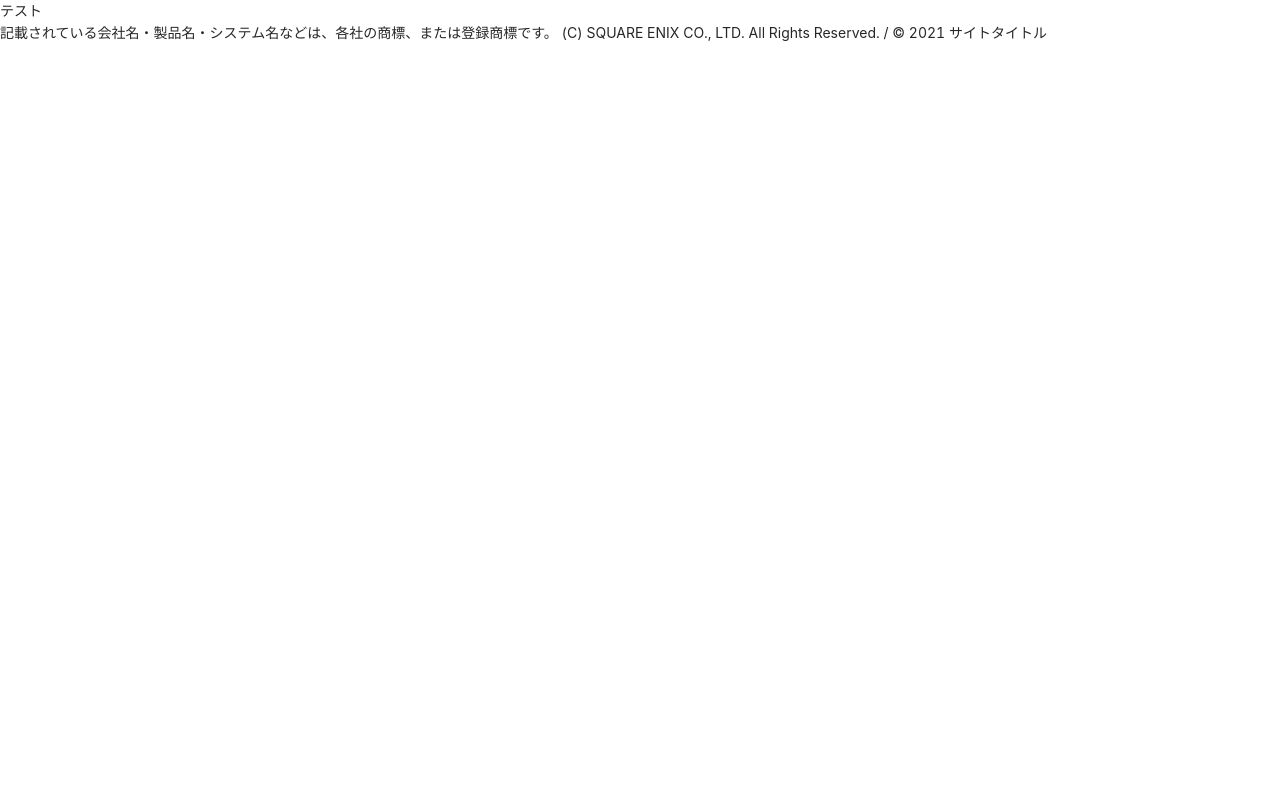
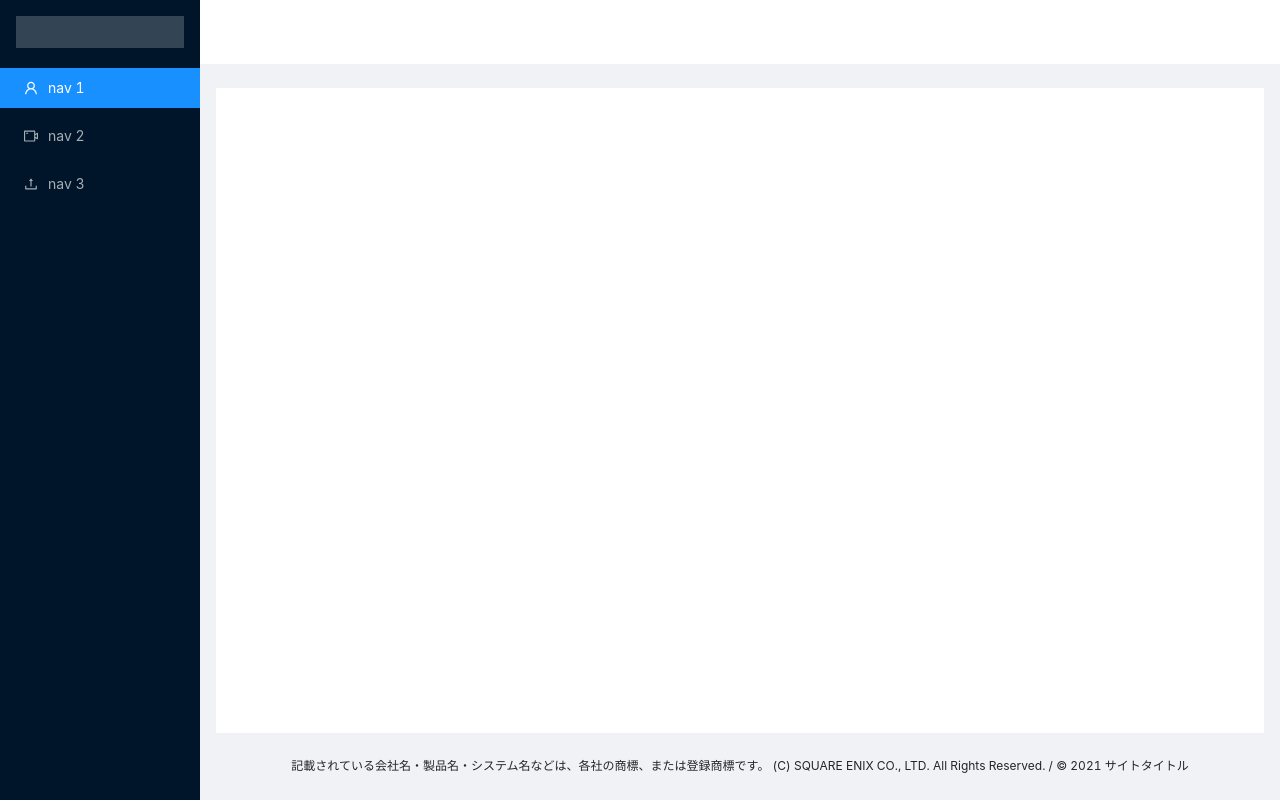
Before and after one commit to Syuu-n/ffxiv-preview, a Next.js app in the folder web/: page / in a window 1280 px wide. Built offline with nearby package versions, Linux system fonts and the light colour scheme.

Commit message:
Add font & base layout & scss

```diff
--- a/web/components/Layout/Layout.tsx
+++ b/web/components/Layout/Layout.tsx
@@ -1,9 +1,14 @@
 import Head from "next/head"
-import Link from 'next/link'
-// import { layoutStyle } from './layoutStyle'
+import styles from '../../styles/compoments/layout.module.scss'
 import {
   SITE_FULL_NAME, SITE_NAME, SITE_DOMAIN, SITE_DESCRIPTION,
 } from '../../lib/config/config'
+import { Layout as AntLayout, Menu } from "antd"
+import {
+  UploadOutlined,
+  UserOutlined,
+  VideoCameraOutlined,
+} from "@ant-design/icons"
 
 export default function Layout (props: {
   children: React.ReactNode
@@ -14,10 +19,10 @@ export default function Layout (props: {
   ogImageUrl?: string
 }) {
   const { children, title, description, noindex, pageUrl, ogImageUrl } = props
-  // const styles = layoutStyle()
+  const { Header, Sider, Content, Footer } = AntLayout
 
   return (
-    <div>
+    <>
       <Head>
         <title>{title ? `${title} | ${SITE_FULL_NAME}` : SITE_FULL_NAME}</title>
         <meta name="description" content={description ? description : SITE_DESCRIPTION} />
@@ -56,20 +61,43 @@ export default function Layout (props: {
           </>
         )}
       </Head>
+      <AntLayout className={styles.mainPage}>
+        {/* ---sider--- */}
+        <Sider
+          breakpoint="lg"
+          collapsedWidth="0"
+        >
+          <div className={styles.logo} />
+          <Menu theme="dark" mode="inline" defaultSelectedKeys={['1']}>
+            <Menu.Item key="1" icon={<UserOutlined />}>
+              nav 1
+            </Menu.Item>
+            <Menu.Item key="2" icon={<VideoCameraOutlined />}>
+              nav 2
+            </Menu.Item>
+            <Menu.Item key="3" icon={<UploadOutlined />}>
+              nav 3
+            </Menu.Item>
+          </Menu>
+        </Sider>
+        <AntLayout>
           {/* ---header--- */}
+          <Header className={styles.siteLayoutSubHeaderBackground} style={{ padding: 0 }} />
           {/* ---main--- */}
-      <main>
+          <Content
+            className={styles.siteLayoutBackground}
+            style={{ margin: '24px 16px 0' }}
+          >
             {children}
-      </main>
+          </Content>
           {/* ---footer--- */}
-      <footer>
-        {/* Copy Rights */}
-        <div>
+          <Footer className={styles.footer}>
             記載されている会社名・製品名・システム名などは、各社の商標、または登録商標です。
             (C) SQUARE ENIX CO., LTD. All Rights Reserved. /
             &copy; 2021 {SITE_FULL_NAME}
-        </div>
-      </footer>
-    </div>
+          </Footer>
+        </AntLayout>
+      </AntLayout>
+    </>
   )
 }
--- a/web/package.json
+++ b/web/package.json
@@ -16,7 +16,8 @@
     "next": "10.1.3",
     "next-with-less": "^0.2.0",
     "react": "17.0.2",
-    "react-dom": "17.0.2"
+    "react-dom": "17.0.2",
+    "sass": "^1.32.11"
   },
   "devDependencies": {
     "@types/node": "^15.0.0",
--- a/web/pages/_app.tsx
+++ b/web/pages/_app.tsx
@@ -1,4 +1,5 @@
 import { AppProps } from 'next/app'
+import '../styles/globals.scss'
 import 'antd/dist/antd.less'
 
 export default function App({ Component, pageProps }: AppProps) {
--- /dev/null
+++ b/web/pages/_document.tsx
@@ -0,0 +1,51 @@
+import React from 'react'
+import Document, {
+  Html,
+  Head,
+  Main,
+  NextScript,
+} from 'next/document'
+// import { GA_TRACKING_ID } from '../lib/gtag'
+
+export default class MyDocument extends Document {
+
+  render(): React.ReactElement {
+    return (
+      <Html lang="ja-JP">
+        <Head>
+          <link href="https://fonts.googleapis.com/css2?family=M+PLUS+1p:wght@300;400;500;700&display=swap" rel="stylesheet"></link>
+          <link rel="shortcut icon" href="/favicon.ico" />
+          <link rel="apple-touch-icon" type="image/png" href="/apple-touch-icon.png" />
+          {/* Global Site Tag (gtag.js) - Google Analytics */}
+          {/* <script
+            async
+            src={`https://www.googletagmanager.com/gtag/js?id=${GA_TRACKING_ID}`}
+          />
+          <script
+            dangerouslySetInnerHTML={{
+              __html: `
+            window.dataLayer = window.dataLayer || [];
+            function gtag(){dataLayer.push(arguments);}
+            gtag('js', new Date());
+            gtag('config', '${GA_TRACKING_ID}', {
+              page_path: window.location.pathname,
+            });
+          `,
+            }}
+          /> */}
+          {/* Google Adsense */}
+          {/* <script
+            async
+            src="https://pagead2.googlesyndication.com/pagead/js/adsbygoogle.js"
+            data-ad-client={process.env.NEXT_PUBLIC_AD_ID}
+          /> */}
+        </Head>
+        <body>
+          <Main />
+          <NextScript />
+          <script> </script>
+        </body>
+      </Html>
+    )
+  }
+}
--- a/web/pages/index.tsx
+++ b/web/pages/index.tsx
@@ -3,7 +3,6 @@ import Layout from '../components/Layout/Layout'
 export default function Home() {
   return (
     <Layout>
-      テスト
     </Layout>
   )
 }
--- a/web/styles/antd-custom.less
+++ b/web/styles/antd-custom.less
@@ -4,6 +4,7 @@
 @warning-color: #faad14; // warning state color
 @error-color: #f5222d; // error state color
 @font-size-base: 14px; // major text font size
+@font-family: 'M PLUS 1p', sans-serif;
 @heading-color: rgba(0, 0, 0, 0.85); // heading text color
 @text-color: rgba(0, 0, 0, 0.65); // major text color
 @text-color-secondary: rgba(0, 0, 0, 0.45); // secondary text color
--- /dev/null
+++ b/web/styles/compoments/layout.module.scss
@@ -0,0 +1,22 @@
+.mainPage {
+  height: 100vh;
+}
+
+.logo {
+  height: 32px;
+  margin: 16px;
+  background: rgba(255, 255, 255, 0.2);
+}
+
+.siteLayoutSubHeaderBackground {
+  background: #fff;
+}
+
+.siteLayoutBackground {
+  background: #fff;
+}
+
+.footer {
+  text-align: center;
+  font-size: 12px;
+}
--- a/web/styles/globals.css
+++ /dev/null
@@ -1,16 +0,0 @@
-html,
-body {
-  padding: 0;
-  margin: 0;
-  font-family: -apple-system, BlinkMacSystemFont, Segoe UI, Roboto, Oxygen,
-    Ubuntu, Cantarell, Fira Sans, Droid Sans, Helvetica Neue, sans-serif;
-}
-
-a {
-  color: inherit;
-  text-decoration: none;
-}
-
-* {
-  box-sizing: border-box;
-}
--- /dev/null
+++ b/web/styles/globals.scss
@@ -0,0 +1,15 @@
+html,
+body {
+  padding: 0;
+  margin: 0;
+  font-family: 'M PLUS 1p', sans-serif;
+}
+
+a {
+  color: inherit;
+  text-decoration: none;
+}
+
+* {
+  box-sizing: border-box;
+}
```
Also changed, not shown: web/styles/Home.module.css (deleted, +0 -122 lines), 1 other file (tests, documents, lock files or other folders). Lines whose indentation alone changed are shown as unchanged.
